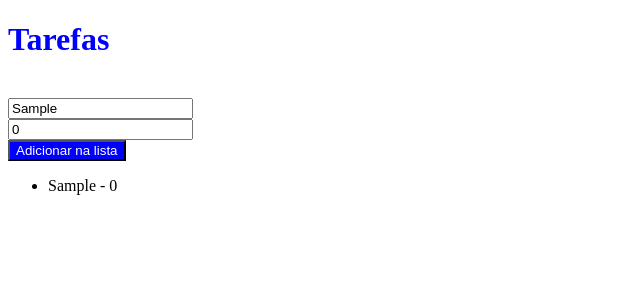
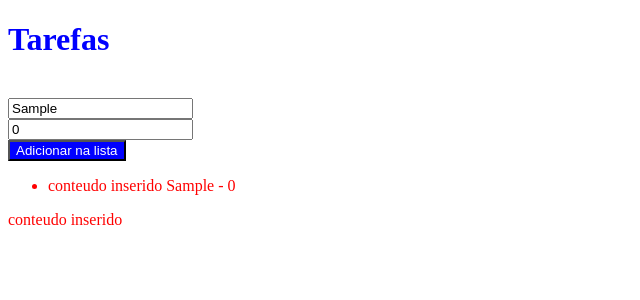
Before and after one commit to gabrielcarlos/apmsicredi, an Angular app in the folder apm-sicredi/: page / in a window 1280 px wide. Both pictures are taken after typing "Sample" into the empty fields and a click on the button "Adicionar na lista". Shown: the top 300 px of the page, without its empty margins (0-640 px from the left). Built offline with nearby package versions, Linux system fonts and the light colour scheme.

Commit message:
Criando filtros e diretivas

```diff
--- a/apm-sicredi/src/app/app.module.ts
+++ b/apm-sicredi/src/app/app.module.ts
@@ -3,11 +3,15 @@ import { NgModule } from '@angular/core';
 import { FormsModule } from '@angular/forms';
 import { AppComponent } from './app.component';
 import { ListaTarefasComponent } from './lista-tarefas/lista-tarefas.component';
+import { FormatCurrencyPipe } from './format-currency.pipe';
+import { MyTaskDirective } from './my-task.directive';
 
 @NgModule({
   declarations: [
     AppComponent,
-    ListaTarefasComponent
+    ListaTarefasComponent,
+    FormatCurrencyPipe,
+    MyTaskDirective
   ],
   imports: [
     BrowserModule,
--- /dev/null
+++ b/apm-sicredi/src/app/format-currency.pipe.ts
@@ -0,0 +1,12 @@
+import { Pipe, PipeTransform } from '@angular/core';
+
+@Pipe({
+  name: 'formatCurrency'
+})
+export class FormatCurrencyPipe implements PipeTransform {
+
+  transform(value: any, locale = 'pt-BR'): any {
+    return new Intl.NumberFormat(locale).format(value);
+  }
+
+}
--- a/apm-sicredi/src/app/lista-tarefas/lista-tarefas.component.html
+++ b/apm-sicredi/src/app/lista-tarefas/lista-tarefas.component.html
@@ -1,9 +1,11 @@
 <input type="text" [(ngModel)]="tarefa.nome"/>
 <br />
-<input type="number" [(ngModel)]="tarefa.valor"/>
+<input type="text" [(ngModel)]="tarefa.valor"/>
 <br />
 <button type="button" (click)="adicionarTarefa()">Adicionar na lista</button>
 
 <ul>
-  <li *ngFor="let tarefa of listaDeTarefas" [innerHtml]="tarefa.nome + ' - ' + tarefa.valor"></li>
+  <li *ngFor="let tarefa of listaDeTarefas" [myTask]="tarefa">{{tarefa.nome  + ' - ' + (tarefa.valor | formatCurrency)}}</li>
 </ul>
+
+<p myTask></p>
--- /dev/null
+++ b/apm-sicredi/src/app/my-task.directive.ts
@@ -0,0 +1,33 @@
+import { Directive , ElementRef, HostListener, Input} from '@angular/core';
+import { Task } from './task';
+
+@Directive({
+  selector: '[myTask]'
+})
+export class MyTaskDirective {
+
+  private _myTask: Task;
+  constructor(private elemento:ElementRef) {
+    this.elemento.nativeElement.innerHTML += 'conteudo inserido ';
+   }
+
+   get myTask(){
+     return this._myTask;
+   }
+
+   @Input()
+   set myTask( value: Task){
+    this._myTask = value;
+    this.changeColorTask();
+  }
+
+   @HostListener('click')
+   onClick(){
+     alert(this.myTask.nome);
+   }
+
+   changeColorTask(){
+     this.elemento.nativeElement.style.color = this.myTask.valor > 5 ? 'green' : 'red';
+   }
+
+}
```
Also changed, not shown: 2 other files (tests, documents, lock files or other folders).
